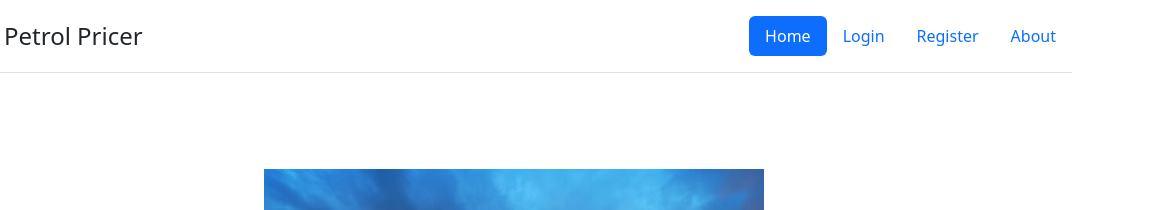
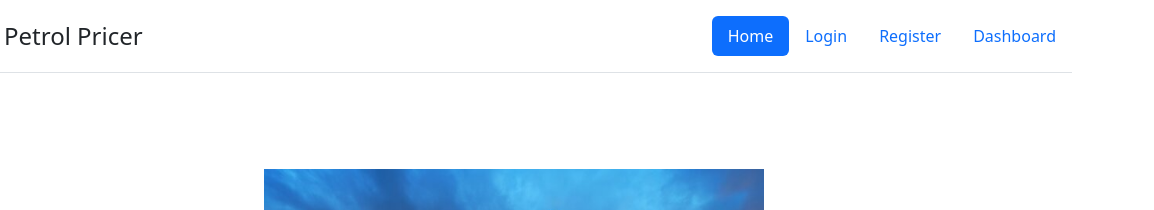
Before and after one commit to stevenduong2597/SOFTWARE-DESIGN-HW2, a plain HTML site: page index.html in a window 1280 px wide. Shown: the top 210 px of the page, 126-1280 px from the left. Drawn offline with Linux system fonts and the light colour scheme.

Commit message:
Update index.html

```diff
--- a/index.html
+++ b/index.html
@@ -18,7 +18,7 @@
 			<li class="nav-item"><a href="index.html" class="nav-link active" aria-current="page">Home</a></li>
 			<li class="nav-item"><a href="login.html" class="nav-link">Login</a></li>
 			<li class="nav-item"><a href="register.html" class="nav-link">Register</a></li>
-			<li class="nav-item"><a href="#" class="nav-link">About</a></li>
+			<li class="nav-item"><a href="dashboard.html" class="nav-link">Dashboard</a></li>
 		  </ul>
 		</header>
 	  </div>
```
